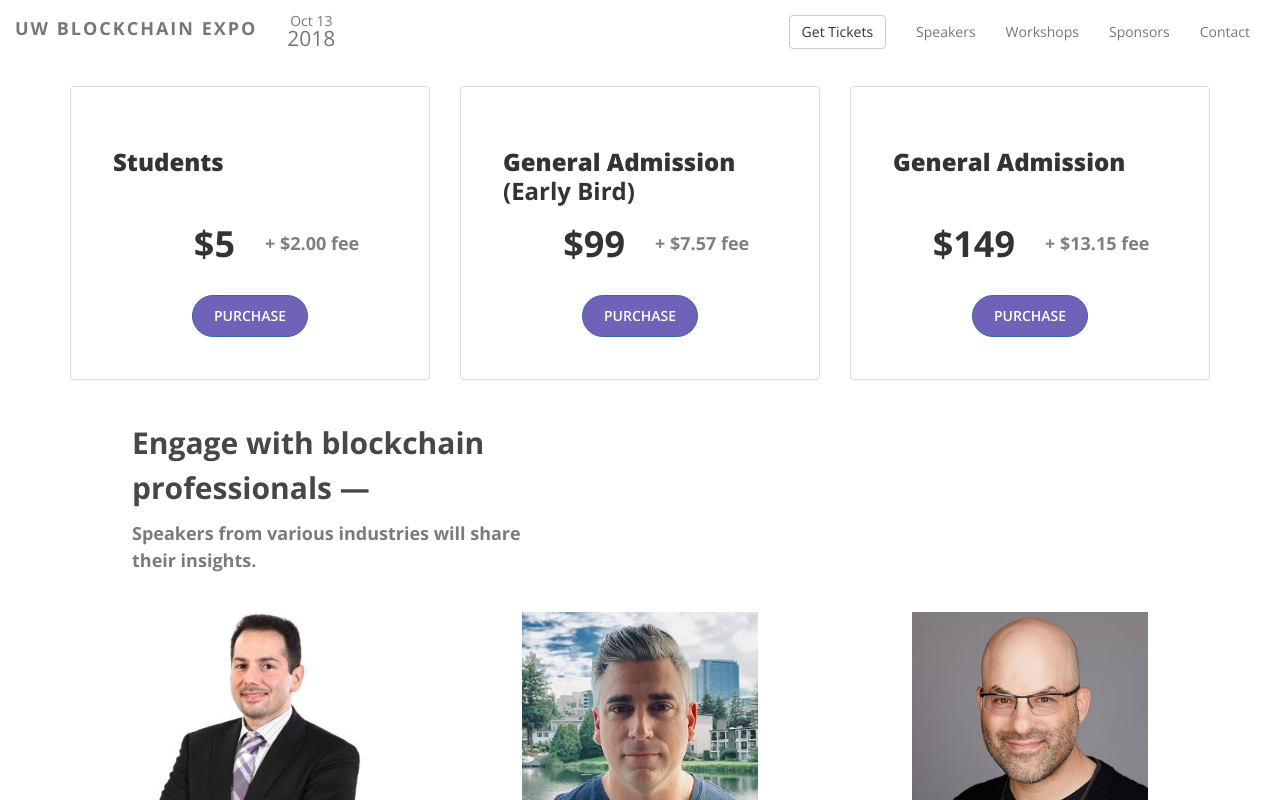
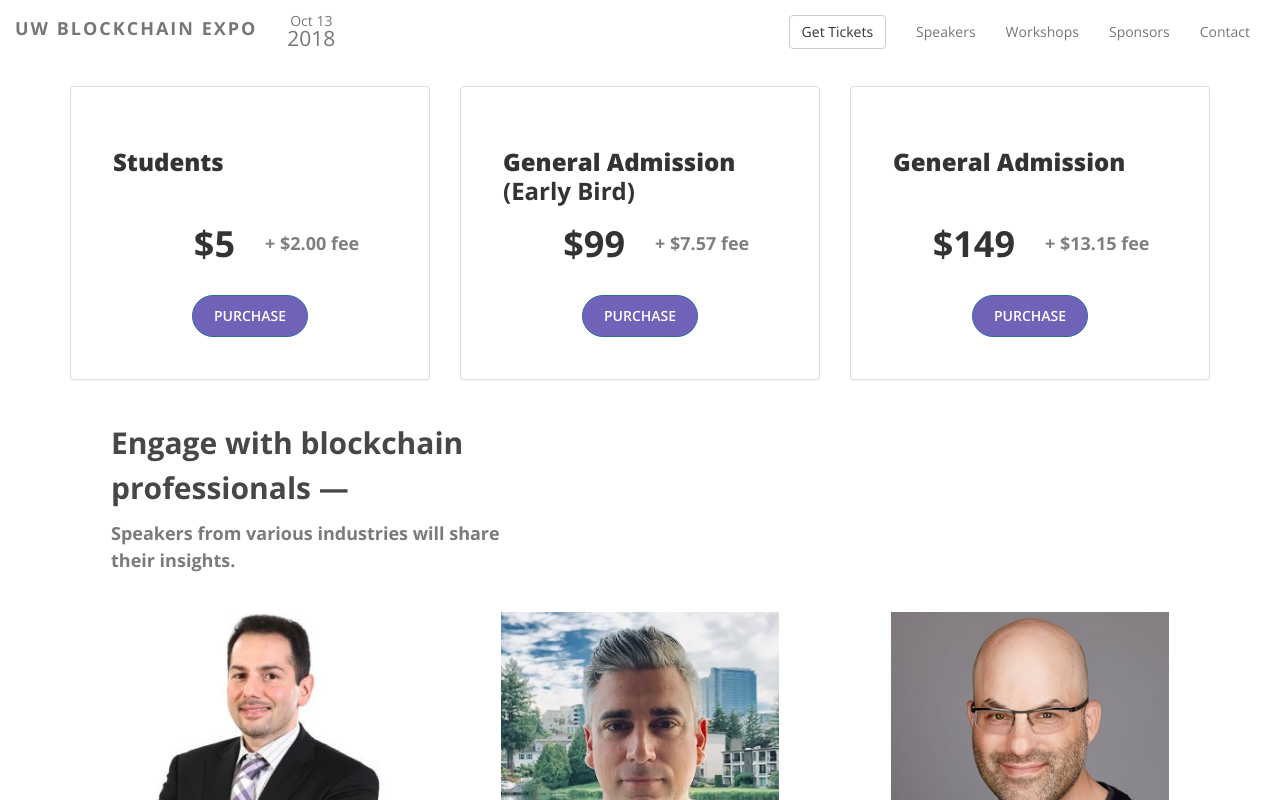
Before and after one commit to uwblockchain/website-expo-2018, a React (Create React App) app: page / in a window 1280 px wide. Shown: the top 800 px of the page. Built offline with nearby package versions, Linux system fonts and the light colour scheme.

Commit message:
Updated column css to make gutters smaller

```diff
--- a/src/css/index.css
+++ b/src/css/index.css
@@ -145,7 +145,7 @@ div.card-button a:focus {
 }
 
 #col {
-  padding: 0em 5.5em 2em 5.5em;
+  padding: 0em 4em 2em 4em;
 }
 
 .speaker-preview-name {
```
